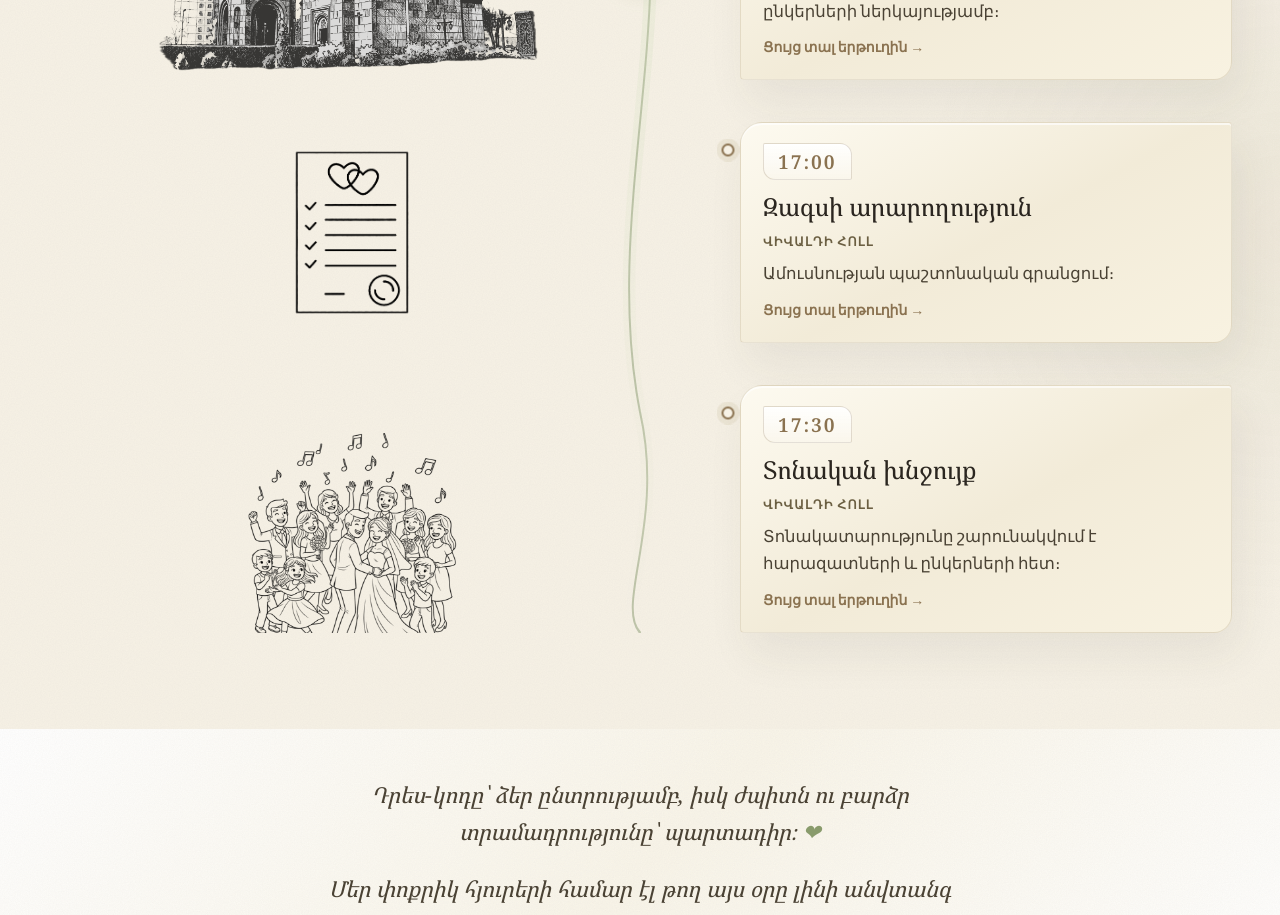
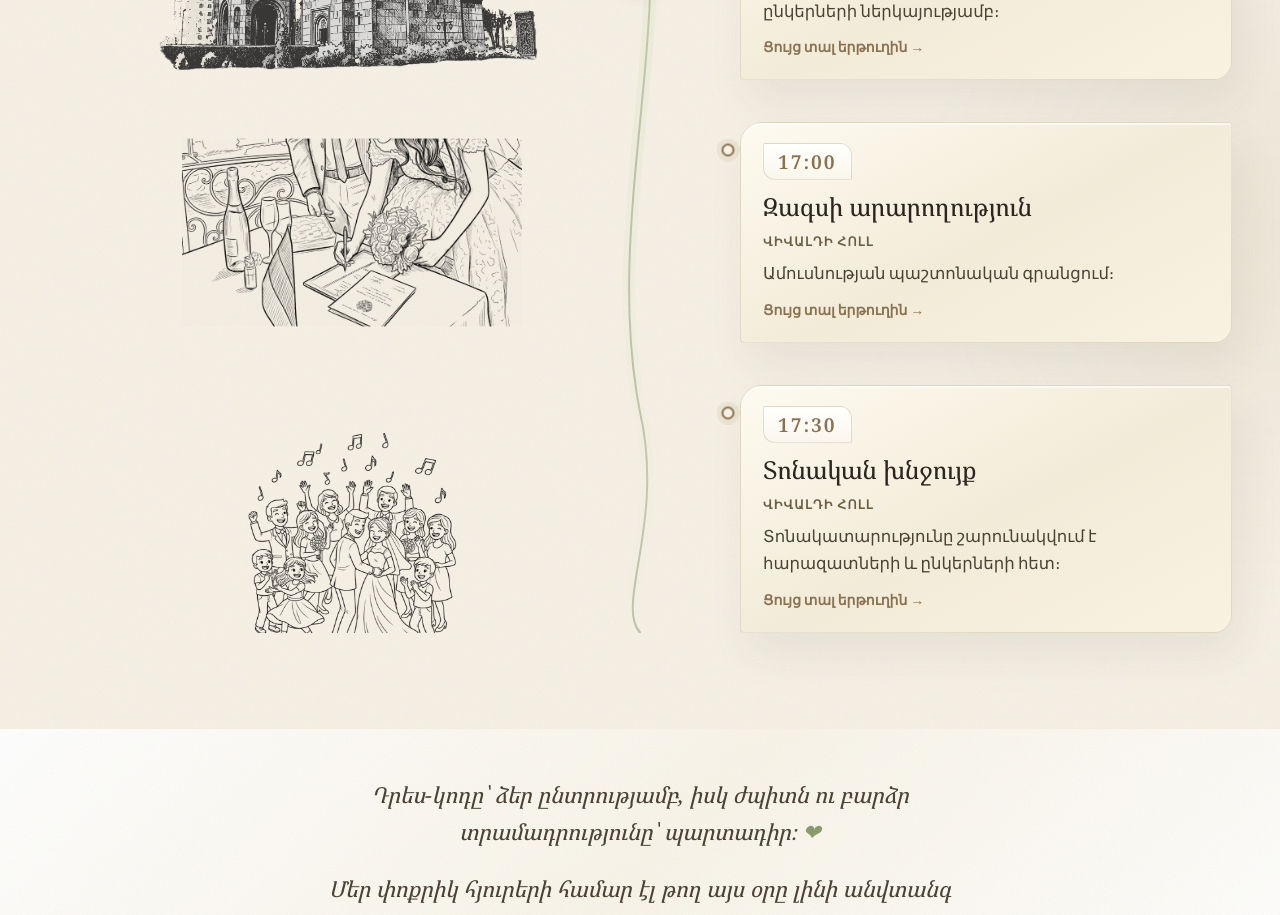
Before and after one commit to AsatryanKaren/Anahit-friend-wedding, a React (Vite) app: page / in a window 1280 px wide. Shown: the part 3420-4335 px from the top of the page. Built offline with nearby package versions, Linux system fonts and the light colour scheme.

Commit message:
Replace civil ceremony illustration and align its sizing with church
Recompress church illustration (was accidentally saved unquantized).

Co-Authored-By: Claude Sonnet 5 <noreply@anthropic.com>

```diff
--- a/src/FigmaInvite.jsx
+++ b/src/FigmaInvite.jsx
@@ -564,7 +564,7 @@ export default function FigmaInvite() {
                           <div
                             className={[
                               styles.scheduleItemImage,
-                              [0, 1, 3, 4].includes(i)
+                              [0, 1, 4].includes(i)
                                 ? styles.scheduleItemImagePlain
                                 : "",
                               i === 1 ? styles.scheduleItemImageBride : "",
--- a/src/FigmaInvite.module.css
+++ b/src/FigmaInvite.module.css
@@ -2187,7 +2187,8 @@
   border: none;
 }
 
-.scheduleItemImageChurch {
+.scheduleItemImageChurch,
+.scheduleItemImageCert {
   border-radius: 0;
   box-shadow: none;
   border: none;
@@ -2210,7 +2211,7 @@
 }
 
 .scheduleItemImageCert img {
-  transform: scale(0.75);
+  transform: scale(0.85);
 }
 
 .scheduleItemImageDance img {
```
Also changed, not shown: src/assets/church-illustration.png, src/assets/registration-certificate-icon.png.
